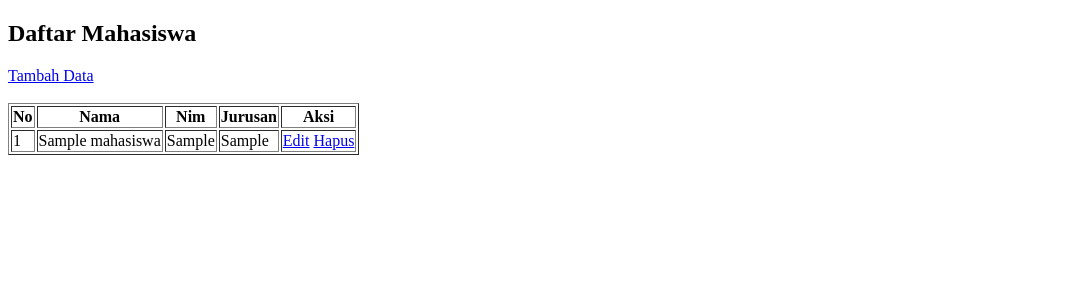
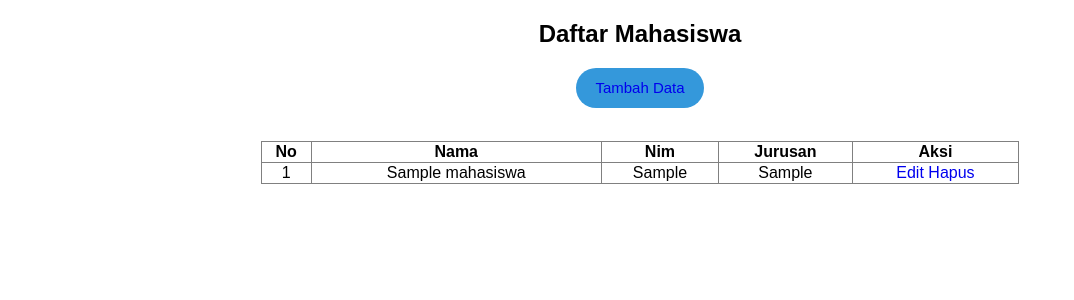
Before and after one commit to hafidd12/belajar_crud, a PHP site: page / in a window 1280 px wide. Shown: the top 300 px of the page, without its empty margins (0-1074 px from the left). Run offline with PHP 8.4, Linux system fonts and the light colour scheme; tables that the repository leaves empty or names only in its code hold one stand-in row (values such as "Sample post").

Commit message:
create file style.css and add little css

```diff
--- a/css/style.css
+++ b/css/style.css
@@ -0,0 +1,31 @@
+* {
+    font-family: 'Poppins', sans-serif;
+    text-align: center;
+}
+
+.container h2 {
+    font-size: 30;
+}
+
+.container button, btn {
+    background-color: #3498db;
+    border-radius: 1.5rem;
+    padding: 6px;
+    cursor: pointer;
+    border: none;
+    height: 2.5rem;
+    width: 8rem;
+    font-size: 15px;
+}
+
+a {
+    text-decoration: none;
+}
+
+table {
+    margin: 15px auto;
+    border-collapse: collapse;
+    width: 60%;
+    text-align: center;
+    padding: 12px;
+}
--- a/index.php
+++ b/index.php
@@ -12,7 +12,7 @@
 <body>
     <div class="container">
         <h2>Daftar Mahasiswa</h2>
-        <a href="create.php">Tambah Data</a>
+        <button><a href="create.php" class="btn">Tambah Data</a></button>
     </div>
     <br>
     <table border="1">
```
